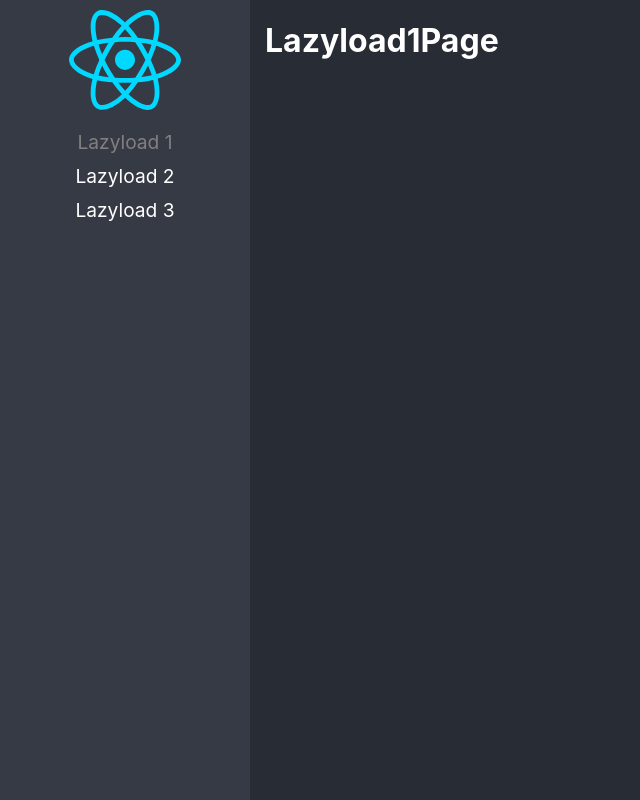
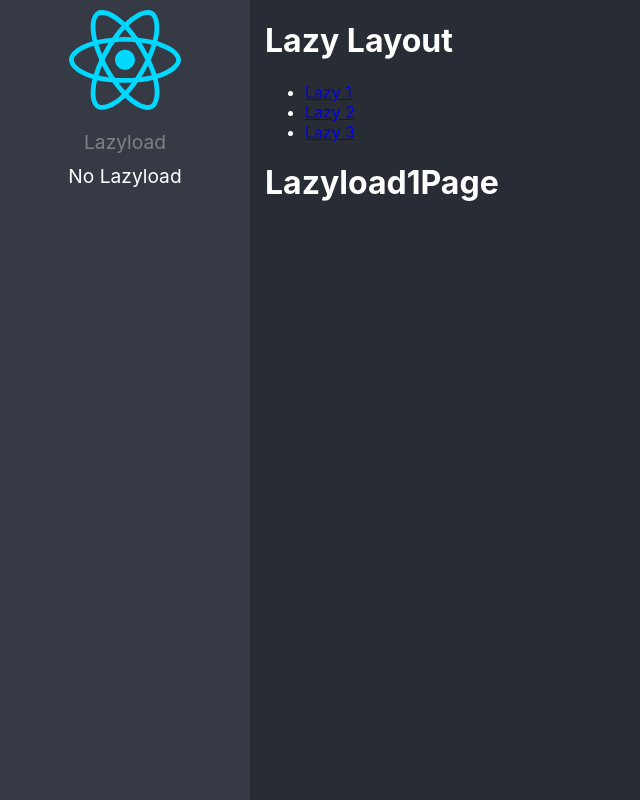
Before and after one commit to cmardone/react-base-project, a React (Vite) app: page /lazyload/lazy1 in a window 1280 px wide. Before the commit this address led to /lazy1. Shown: the whole page, without its empty margins (0-640 px from the left). Built offline with nearby package versions, Linux system fonts and the light colour scheme.

Commit message:
Nested routes finished

```diff
--- /dev/null
+++ b/src/modules/lazyload/layout/LazyLayout.tsx
@@ -0,0 +1,29 @@
+import { NavLink, Navigate, Route, Routes } from 'react-router-dom'
+import { Lazyload1Page, Lazyload2Page, Lazyload3Page } from '../pages'
+
+export const LazyLayout = () => {
+  return (
+    <div>
+      <h1>Lazy Layout</h1>
+      <ul>
+        <li>
+          <NavLink to="lazy1">Lazy 1</NavLink>
+        </li>
+        <li>
+          <NavLink to="lazy2">Lazy 2</NavLink>
+        </li>
+        <li>
+          <NavLink to="lazy3">Lazy 3</NavLink>
+        </li>
+      </ul>
+      <Routes>
+        <Route path="lazy1" element={<Lazyload1Page />} />
+        <Route path="lazy2" element={<Lazyload2Page />} />
+        <Route path="lazy3" element={<Lazyload3Page />} />
+        <Route path="*" element={<Navigate replace to="lazy1" />} />
+      </Routes>
+    </div>
+  )
+}
+
+export default LazyLayout
--- /dev/null
+++ b/src/modules/lazyload/pages/NoLazyloadPage.tsx
@@ -0,0 +1,7 @@
+export const NoLazyloadPage = () => {
+  return (
+    <div>
+      <h1>No Lazyload Page</h1>
+    </div>
+  )
+}
--- a/src/modules/lazyload/pages/index.ts
+++ b/src/modules/lazyload/pages/index.ts
@@ -1,3 +1,4 @@
 export { Lazyload1Page } from './Lazyload1Page'
 export { Lazyload2Page } from './Lazyload2Page'
 export { Lazyload3Page } from './Lazyload3Page'
+export { NoLazyloadPage } from './NoLazyloadPage'
--- /dev/null
+++ b/src/routes/Navigation.module.css
@@ -0,0 +1,4 @@
+.image {
+  margin-top: 10px;
+  height: 100px;
+}
--- a/src/routes/Navigation.tsx
+++ b/src/routes/Navigation.tsx
@@ -8,18 +8,15 @@ import {
 } from 'react-router-dom'
 import { routes } from './routes'
 import logo from '../assets/react.svg'
+import styles from './Navigation.module.css'
 
 export const Navigation = () => {
   return (
-    <Suspense fallback={<h1>Loading...</h1>}>
+    <Suspense fallback={<h4>Loading...</h4>}>
       <BrowserRouter>
         <div className="main-layout">
           <nav>
-            <img
-              src={logo}
-              alt="React Logo"
-              style={{ marginTop: '10px', height: '100px' }}
-            />
+            <img src={logo} alt="React Logo" className={styles.image} />
             <ul>
               {routes.map(({ to, name }) => (
                 <li key={to}>
--- a/src/routes/routes.ts
+++ b/src/routes/routes.ts
@@ -1,6 +1,8 @@
 import { LazyExoticComponent, lazy } from 'react'
+import { NoLazyloadPage } from '../modules/lazyload/pages'
 
 type JSXComponent = () => JSX.Element
+
 interface Route {
   to: string
   path: string
@@ -8,27 +10,19 @@ interface Route {
   Component: LazyExoticComponent<JSXComponent> | JSXComponent
 }
 
-const lazy1 = lazy(
-  () =>
-    import(
-      /* webpackChunkName: "LazyLoad1" */ '../modules/lazyload/pages/Lazyload1Page'
-    )
-)
-const lazy2 = lazy(
-  () =>
-    import(
-      /* webpackChunkName: "LazyLoad2" */ '../modules/lazyload/pages/Lazyload2Page'
-    )
-)
-const lazy3 = lazy(
-  () =>
-    import(
-      /* webpackChunkName: "LazyLoad3" */ '../modules/lazyload/pages/Lazyload3Page'
-    )
-)
+const lazyLayout = lazy(() => import('../modules/lazyload/layout/LazyLayout'))
 
 export const routes: Route[] = [
-  { to: '/lazy1', path: 'lazy1', name: 'Lazyload 1', Component: lazy1 },
-  { to: '/lazy2', path: 'lazy2', name: 'Lazyload 2', Component: lazy2 },
-  { to: '/lazy3', path: 'lazy3', name: 'Lazyload 3', Component: lazy3 }
+  {
+    to: '/lazyload',
+    path: '/lazyload/*',
+    name: 'Lazyload',
+    Component: lazyLayout
+  },
+  {
+    to: '/no-lazy',
+    path: 'no-lazy',
+    name: 'No Lazyload',
+    Component: NoLazyloadPage
+  }
 ]
```
